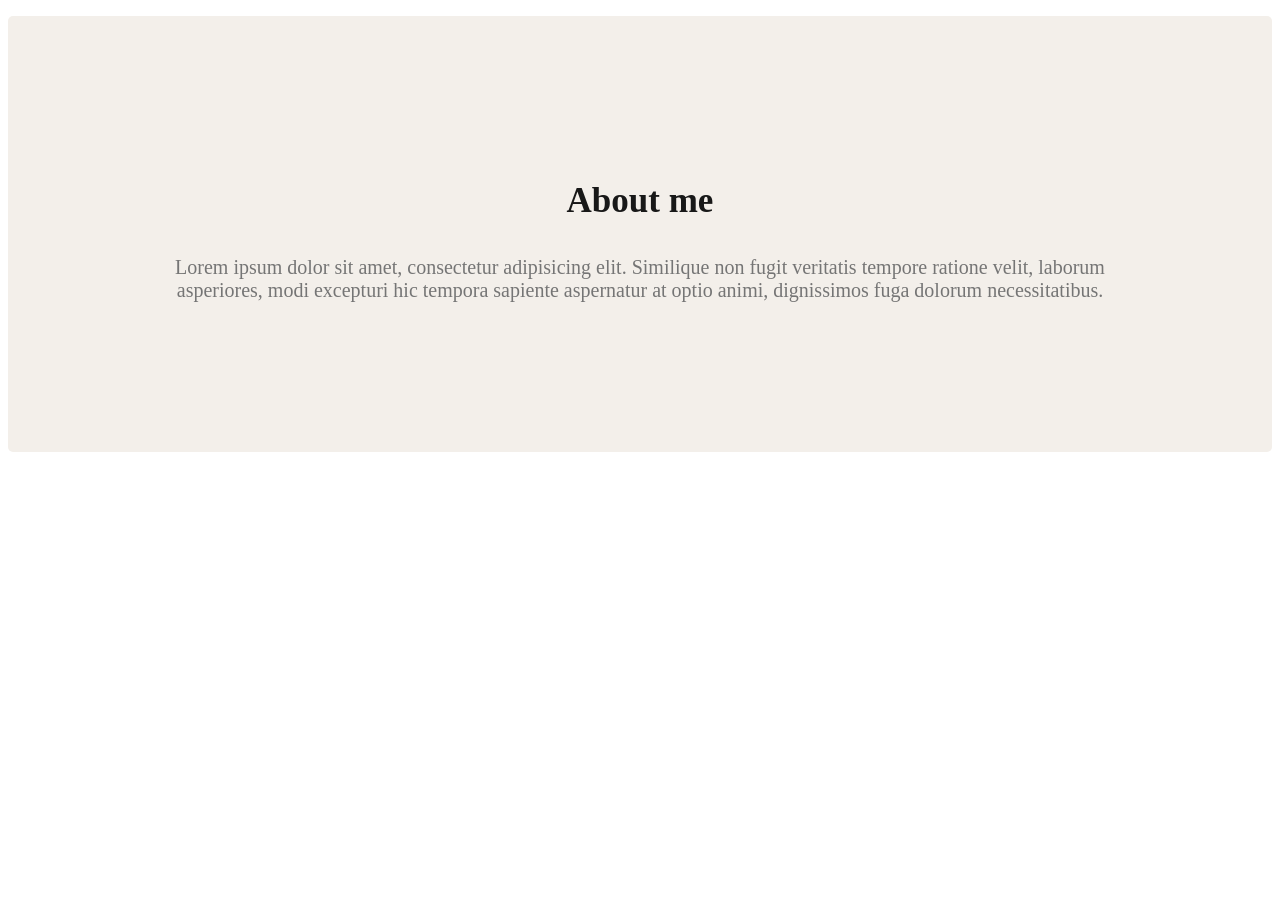
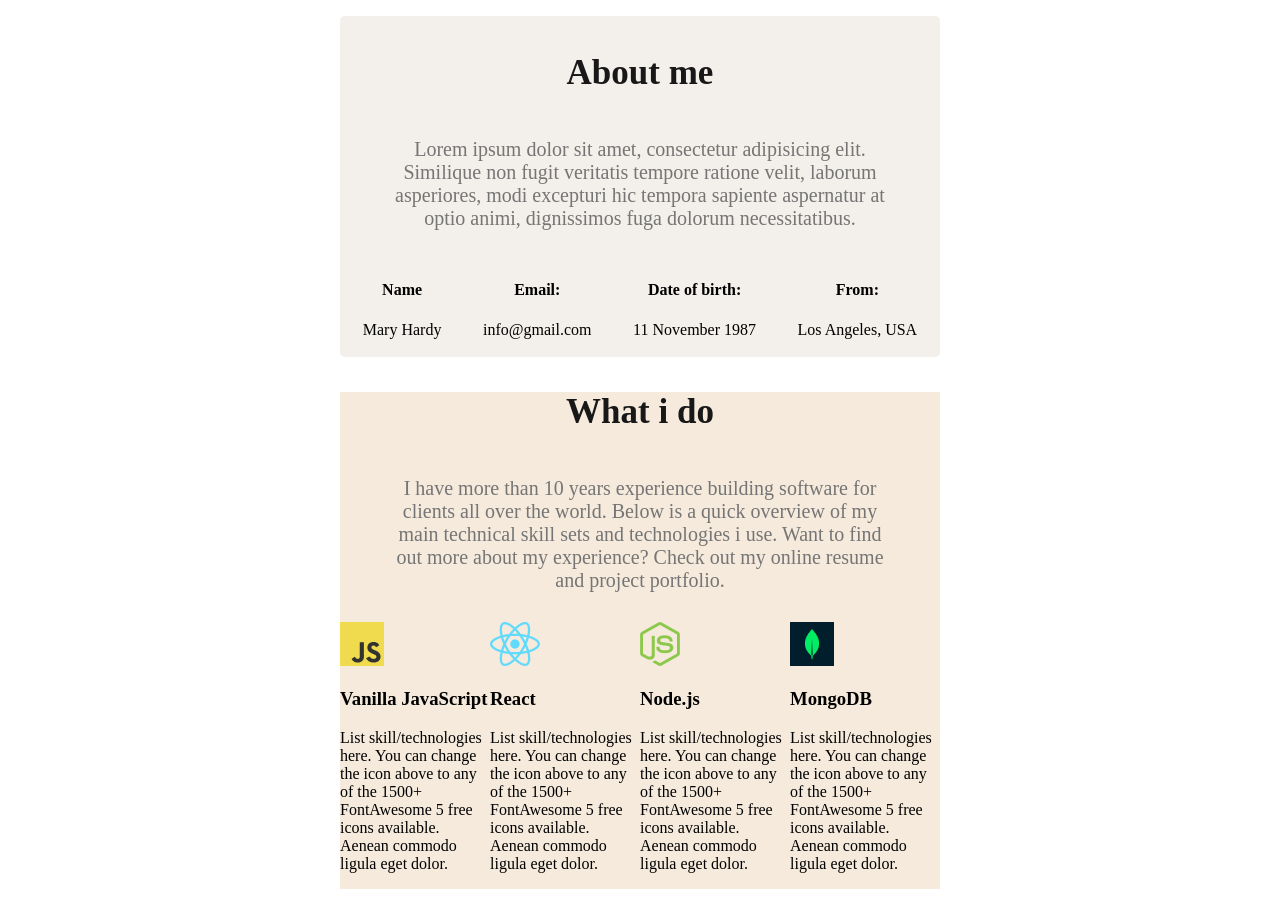
Before and after one commit to sagor009988/web-portfolio, a plain HTML site: page index.html in a window 1280 px wide. Shown: the part 480-1377 px from the top of the page. Before the commit the page ends 940 px from the top, so only its background shows below. Drawn offline with Linux system fonts and the light colour scheme.

Commit message:
added here the skills section

```diff
--- a/index.html
+++ b/index.html
@@ -35,7 +35,62 @@
   <section class="about">
     <h3 class="section-title">About me</h3>
     <p class="section-description">Lorem ipsum dolor sit amet, consectetur adipisicing elit. Similique non fugit veritatis tempore ratione velit, laborum asperiores, modi excepturi hic tempora sapiente aspernatur at optio animi, dignissimos fuga dolorum necessitatibus.</p>
+    <div class="about-info-container">
+
+        <div class="about-info">
+     <h4 class="info-title">Name</h4>
+     <p class="info-description">Mary Hardy</p>
+       </div>
+     <div class="about-info">
+     <h4 class="info-title">Email:
+        </h4>
+     <p class="info-description">info@gmail.com</p>
+     </div>
+      <div class="about-info">
+     <h4 class="info-title">Date of birth:
+     </h4>
+     <p class="info-description">
+        11 November 1987</p>
+      </div>
+     <div class="about-info">
+      <h4 class="info-title">From:
+        </h4>
+     <p class="info-description">
+        Los Angeles, USA</p>
+</div>
+
+
+       </div>
+     </div>
+
   </section>
+
+   <section class="what-i-do">
+    <h3 class="section-title "> What i do</h3>
+    <p class="section-description">I have more than 10 years experience building software for clients all over the world. Below is a quick overview of my main technical skill sets and technologies i use. Want to find out more about my experience? Check out my online resume and project portfolio. </p>
+    <div class="skills-container">
+        <div class="skill">
+            <img src="/images/icons/js.png" alt="">
+            <h3 class="skill-title">Vanilla JavaScript</h3>
+            <p class="skill-description">List skill/technologies here. You can change the icon above to any of the 1500+ FontAwesome 5 free icons available. Aenean commodo ligula eget dolor.</p>
+        </div>
+        <div class="skill">
+            <img src="/images/icons/react.png" alt="">
+            <h3 class="skill-title">React</h3>
+            <p class="skill-description">List skill/technologies here. You can change the icon above to any of the 1500+ FontAwesome 5 free icons available. Aenean commodo ligula eget dolor.                         </p>
+        </div>
+        <div class="skill">
+            <img src="/images/icons/nodejs.png" alt="">
+            <h3 class="skill-title">Node.js</h3>
+            <p class="skill-description">List skill/technologies here. You can change the icon above to any of the 1500+ FontAwesome 5 free icons available. Aenean commodo ligula eget dolor.</p>
+        </div>
+        <div class="skill">
+            <img src="/images/icons/mongo.png" alt="">
+            <h3 class="skill-title">MongoDB</h3>
+            <p class="skill-description">List skill/technologies here. You can change the icon above to any of the 1500+ FontAwesome 5 free icons available. Aenean commodo ligula eget dolor.</p>
+        </div>
+    </div>
+   </section>
     </main>
     <footer>
 
--- a/styles/portfolio.css
+++ b/styles/portfolio.css
@@ -60,8 +60,11 @@ nav a{
  display: flex;
  align-items: center;
  margin: 0px 10px 0 100px;
- justify-content: space-between;
+ justify-content:space-between;
 
+}
+.info-title{
+    text-align: center;
 }
 
 
@@ -75,11 +78,31 @@ nav a{
 }
 /*main section style*/
 
-
+main{
+ max-width: 600px;
+ margin: auto;
+}
 /*about section style*/
 .about{
-    padding: 130px;
+    padding: 2px;
    background-color: rgb(243, 239, 234);
    border-radius: 5px;
    margin-top: 130px;
 }
+.about-info-container{
+    display: flex;
+    justify-content: space-around;
+}
+.section-description{
+    padding: 10px 50px;
+}
+.what-i-do{
+    background-color: rgb(245, 234, 220);
+}
+.skills-container{
+    display: flex;
+    justify-content: space-between;
+}
+.skill{
+    justify-content: center;
+}
```
